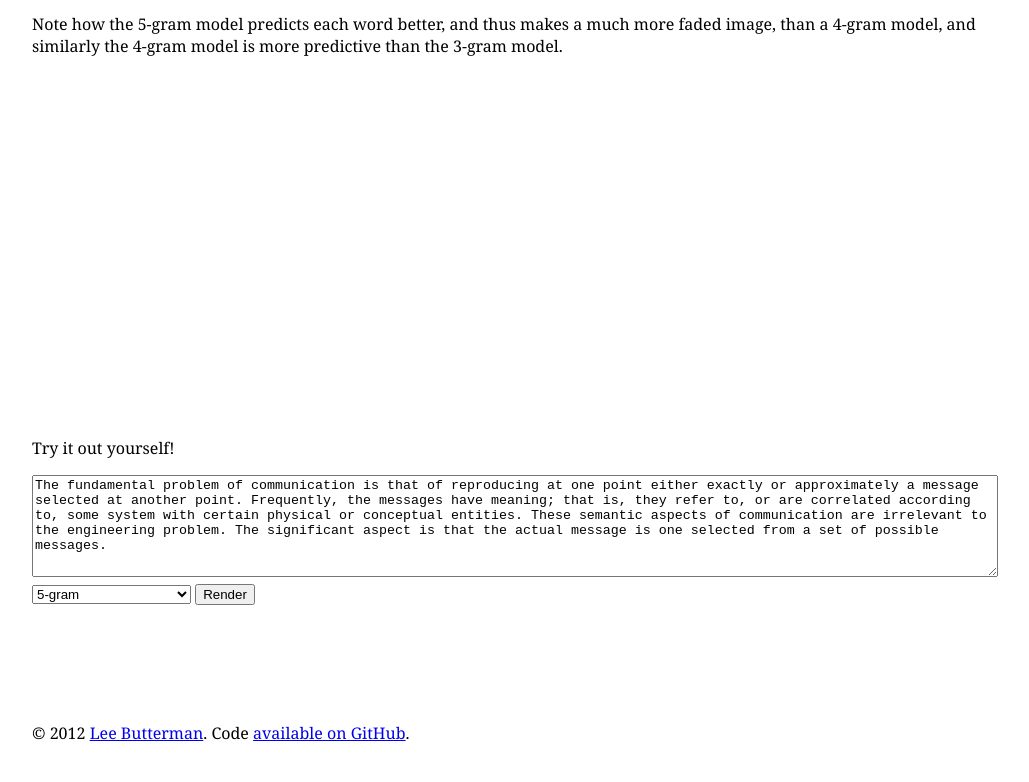
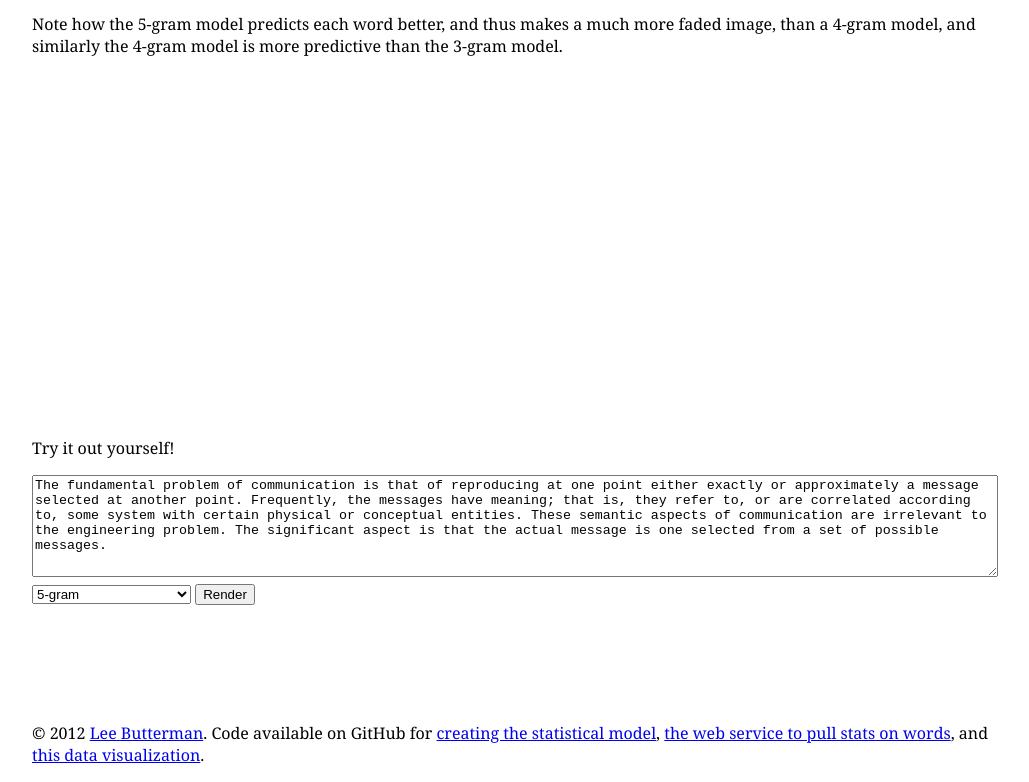
Before and after one commit to lsb/text-entropy-visualization, a plain HTML site: page index.html in a window 1280 px wide. Shown: the part 449-1231 px from the top of the page, without its empty margins (128-1157 px from the left). Before the commit the page ends 1209 px from the top, so only its background shows below. Drawn offline with Linux system fonts and the light colour scheme; no server answers.

Commit message:
code naturally falls into three repos

```diff
--- a/index.html
+++ b/index.html
@@ -107,6 +107,6 @@ text.passage-word {
 
 <div id="tooltip"></div>
 
-<p>&copy; 2012 <a href="http://www.leebutterman.com">Lee Butterman</a>. Code <a href="http://github.com/lsb/text-entropy">available on GitHub</a>.
+<p>&copy; 2012 <a href="http://www.leebutterman.com">Lee Butterman</a>. Code available on GitHub for <a href="http://github.com/lsb/text-entropy">creating the statistical model</a>, <a href="https://github.com/lsb/text-entropy-api">the web service to pull stats on words</a>, and <a href="https://github.com/lsb/text-entropy-visualization">this data visualization</a>.
 </body>
 </html>
```
